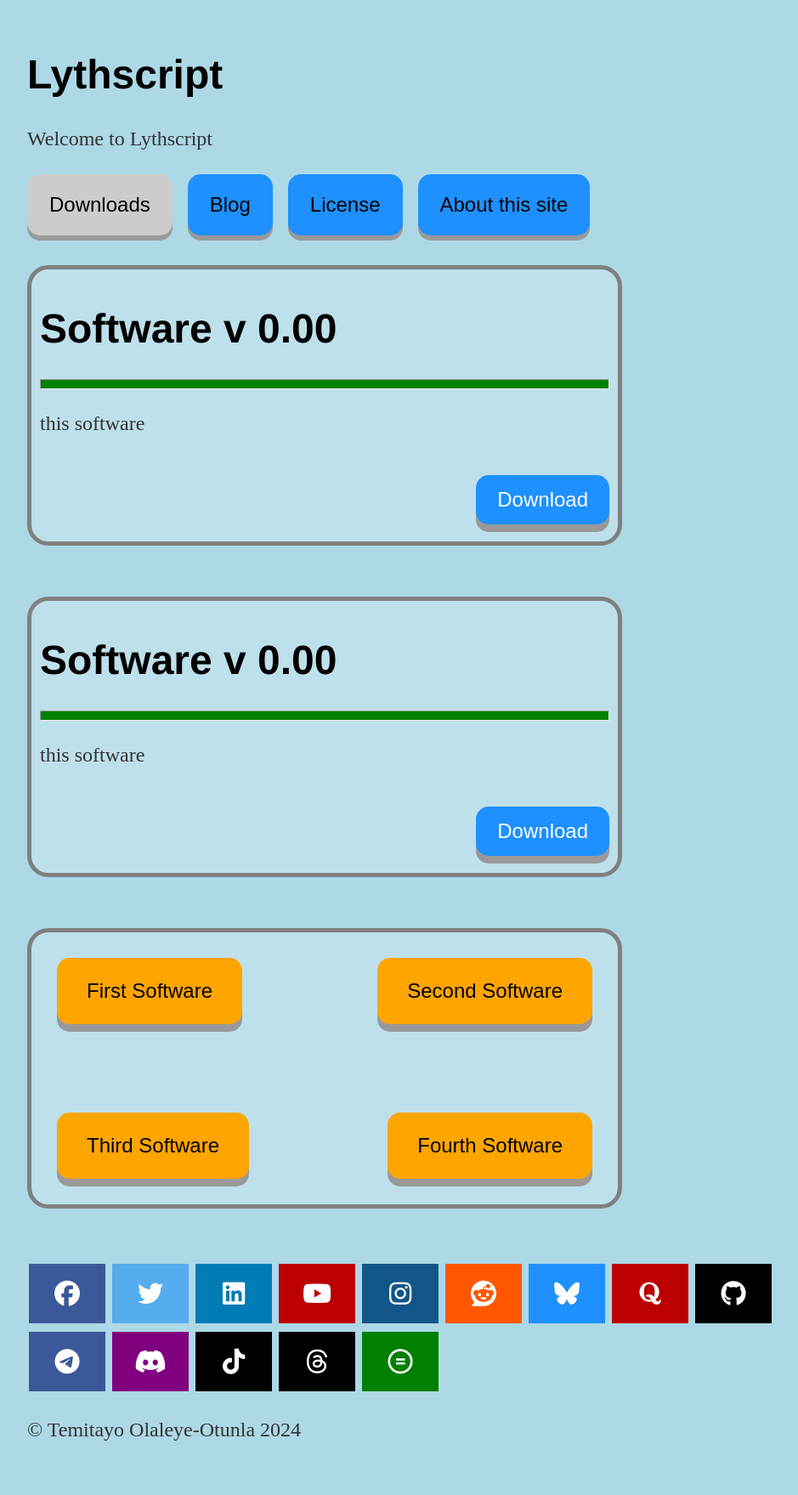
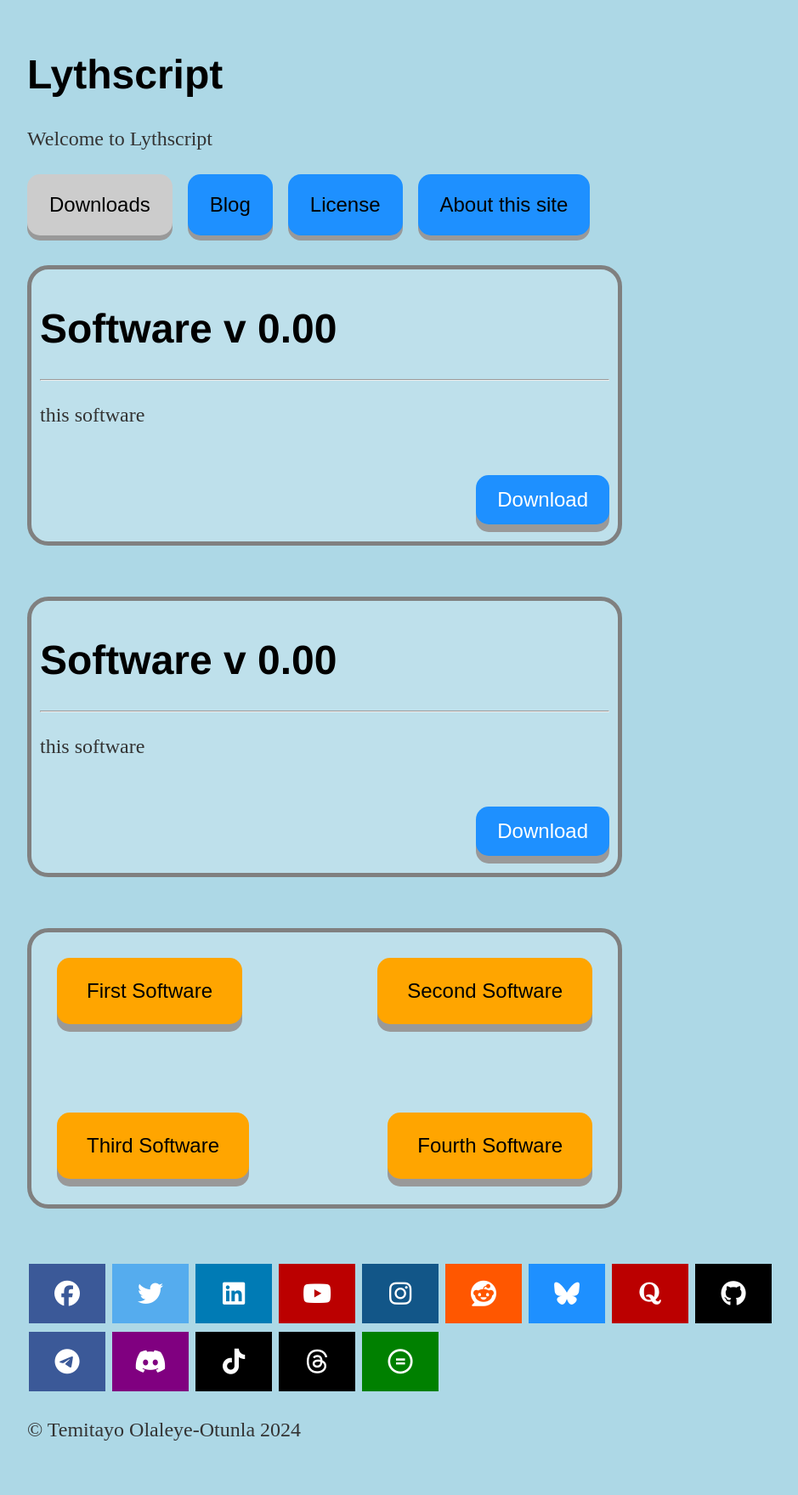
Before and after one commit to lythwind/lythwind.github.io, a Jekyll site: the page built from index.html, in a window 1280 px wide. Shown: the whole page at 85% size, without its empty margins (160-1099 px from the left). Built offline with Jekyll 4.4.1, drawn with Linux system fonts in a browser that asks for light colours; nearby versions of some CDN libraries.

Commit message:
Update main.css

```diff
--- a/css/main.css
+++ b/css/main.css
@@ -225,10 +225,3 @@ position: absolute;
   border-radius: 15px;
   box-shadow: 0 9px #999;
 }
-
-hr {
-  height:10px;
-  color:green;
-  background-color:green;
-
-}
```
